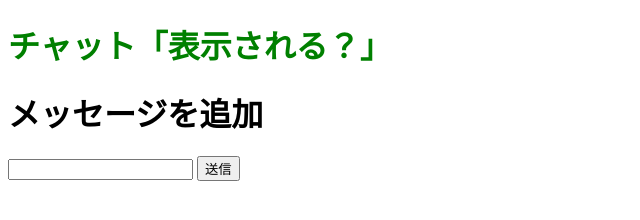
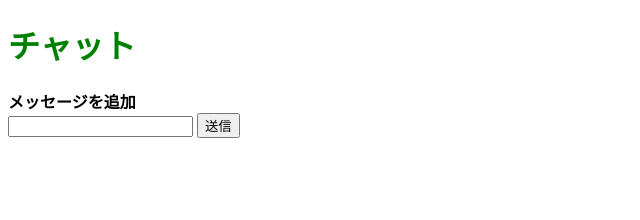
Before and after one commit to 10chite/chat-app, a website: page template.html in a window 1280 px wide. Shown: the whole page, without its empty margins (0-640 px from the left). Drawn offline with Linux system fonts and the light colour scheme.

Commit message:
順番を戻し、「メッセージを追加」を太文字に

```diff
--- a/template.html
+++ b/template.html
@@ -6,15 +6,15 @@
     <link rel="stylesheet" href="/style.css" />
   </head>
   <body>
-    <h1 class="app-title">チャット「表示される？」</h1>
-    <h1>メッセージを追加</h1>
+    <h1 class="app-title">チャット</h1>
+    <ul>
+      <!-- posts -->
+    </ul>
+    <b>メッセージを追加</b>
     <form action="/send" method="post">
       <input id="message-input" type="text" name="message" />
       <button type="submit">送信</button>
     </form>
-    <ul>
-      <!-- posts -->
-    </ul>
     <script src="/script.js"></script>
   </body>
 </html>
```
